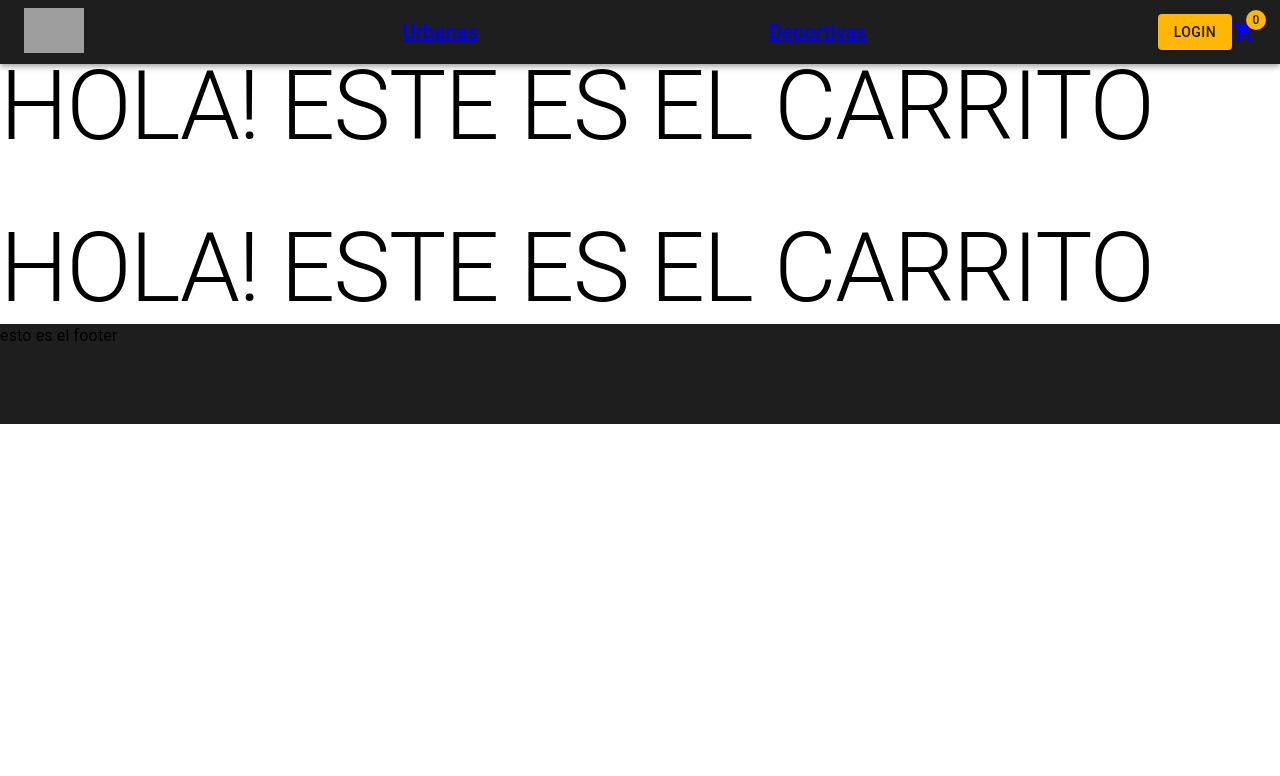
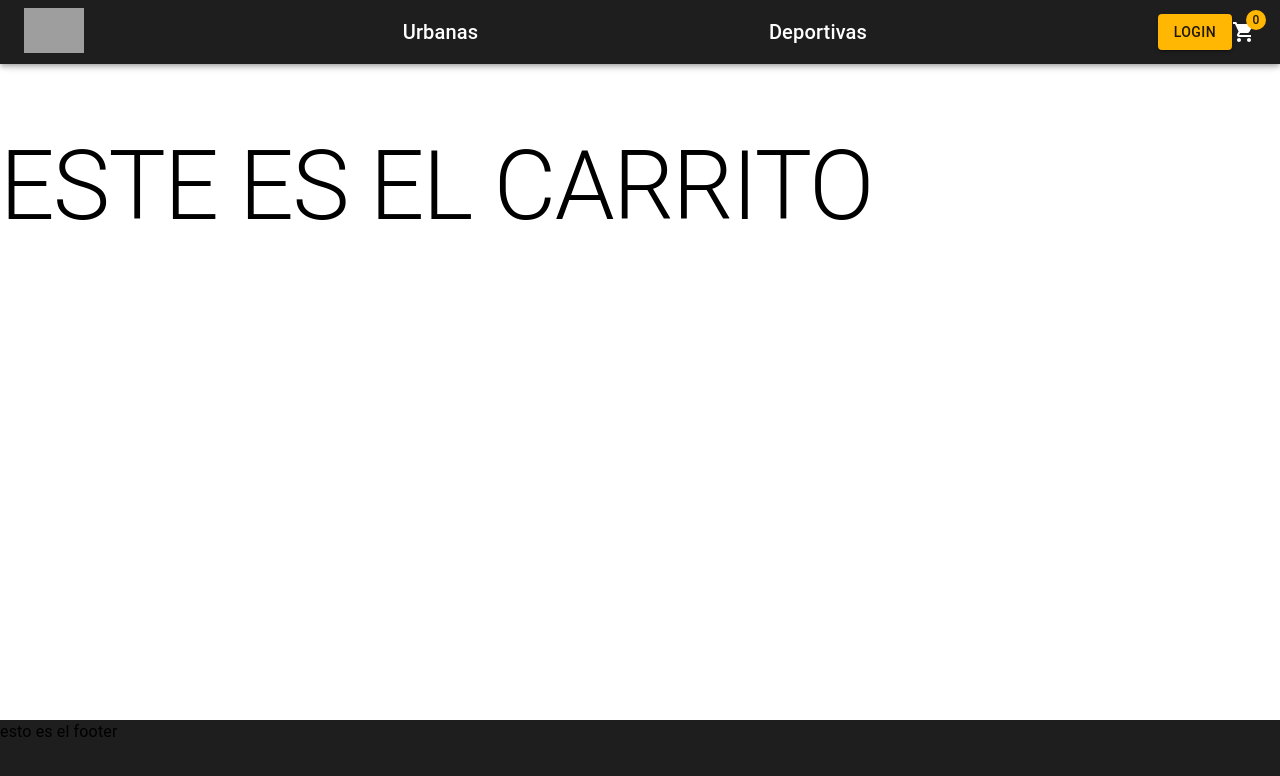
Before and after one commit to faculabriola/proyecto-react, a React (Vite) app: page /cart in a window 1280 px wide. Shown: the top 776 px of the page. Built offline with nearby package versions, Linux system fonts and the light colour scheme; grey boxes are pictures that could not be loaded.

Commit message:
2da entrega mejorada

```diff
--- a/src/components/common/cartwidget/CartWidget.jsx
+++ b/src/components/common/cartwidget/CartWidget.jsx
@@ -4,7 +4,7 @@ import { Link } from "react-router-dom";
 
 const CartWidget = () => {
   return (
-    <Link to="/cart">
+    <Link style={{ color: "white" }} to="/cart">
       <Badge badgeContent={0} color="secondary" showZero>
         <ShoppingCartIcon color="inherit" />
       </Badge>
--- a/src/components/layout/Layout.jsx
+++ b/src/components/layout/Layout.jsx
@@ -6,9 +6,15 @@ import { Outlet } from "react-router-dom";
 const Layout = () => {
   return (
     <Box>
-      <Navbar />
-      <Outlet />
-      <Footer />
+      <Box sx={{ height: "10vh" }}>
+        <Navbar />
+      </Box>
+      <Box sx={{ minHeight: "80vh" }}>
+        <Outlet />
+      </Box>
+      <Box sx={{ height: "10vh" }}>
+        <Footer />
+      </Box>
     </Box>
   );
 };
--- a/src/components/layout/footer/Footer.jsx
+++ b/src/components/layout/footer/Footer.jsx
@@ -3,7 +3,14 @@ import { Box, Typography } from "@mui/material";
 const Footer = () => {
   return (
     <>
-      <Box sx={{ width: "100%", backgroundColor: "#1e1e1e", height: "100px" }}>
+      <Box
+        sx={{
+          width: "100%",
+          backgroundColor: "#1e1e1e",
+          height: "10vh",
+          position: "revert",
+        }}
+      >
         <Typography variant="body1">esto es el footer</Typography>
       </Box>
     </>
--- a/src/components/layout/navbar/Navbar.jsx
+++ b/src/components/layout/navbar/Navbar.jsx
@@ -1,4 +1,4 @@
-import { Outlet, Link } from "react-router-dom";
+import { Link } from "react-router-dom";
 
 import {
   AppBar,
@@ -41,12 +41,18 @@ export const Navbar = () => {
                 justifyContent: "space-evenly",
               }}
             >
-              <Link to="/category/urbanas">
+              <Link
+                style={{ textDecoration: "none", color: "white" }}
+                to="/category/urbanas"
+              >
                 <Typography variant="h6" component="div" sx={{ flexGrow: 1 }}>
                   Urbanas
                 </Typography>
               </Link>
-              <Link to="/category/deportivas">
+              <Link
+                style={{ textDecoration: "none", color: "white" }}
+                to="/category/deportivas"
+              >
                 <Typography variant="h6" component="div" sx={{ flexGrow: 1 }}>
                   Deportivas
                 </Typography>
@@ -63,7 +69,6 @@ export const Navbar = () => {
           </Toolbar>
         </AppBar>
       </Box>
-      <Outlet />
     </>
   );
 };
--- a/src/components/pages/cart/Cart.jsx
+++ b/src/components/pages/cart/Cart.jsx
@@ -3,7 +3,7 @@ import { Box, Typography } from "@mui/material";
 const Cart = () => {
   return (
     <Box sx={{ paddingTop: "50px" }}>
-      <Typography variant="h1">HOLA! ESTE ES EL CARRITO</Typography>
+      <Typography variant="h1">ESTE ES EL CARRITO</Typography>
     </Box>
   );
 };
--- a/src/components/pages/itemDetailContainer/ItemDetail.jsx
+++ b/src/components/pages/itemDetailContainer/ItemDetail.jsx
@@ -10,8 +10,6 @@ export const ItemDetail = ({ productSelected, onAdd }) => {
         flexDirection: "column",
         alignContent: "center",
         alignItems: "center",
-        paddingTop: "100px",
-        paddingBottom: "60px",
       }}
     >
       <Typography variant="h2" color={"primary"}>
--- a/src/components/pages/itemListContainer/ItemList.jsx
+++ b/src/components/pages/itemListContainer/ItemList.jsx
@@ -5,11 +5,10 @@ const ItemList = ({ items }) => {
   return (
     <Box
       sx={{
+        img: "200px",
         display: "flex",
-        img: "200px",
         justifyContent: "space-evenly",
-        margin: "10px",
-        marginTop: "50px",
+        textAlign: "center",
       }}
     >
       {items.map((item) => {
```
